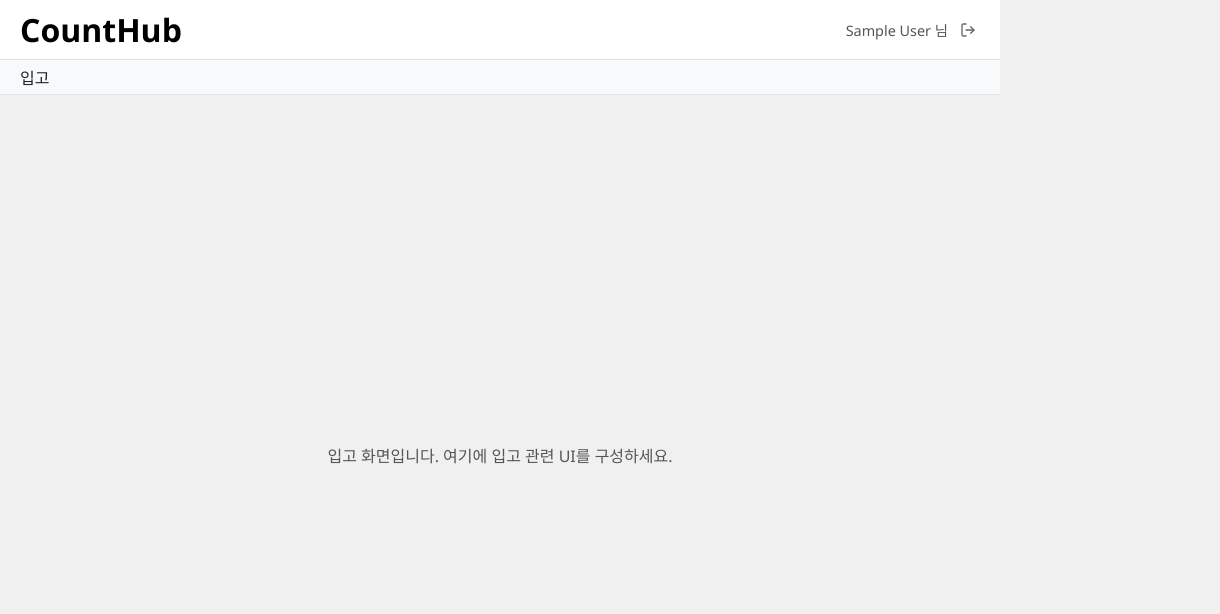
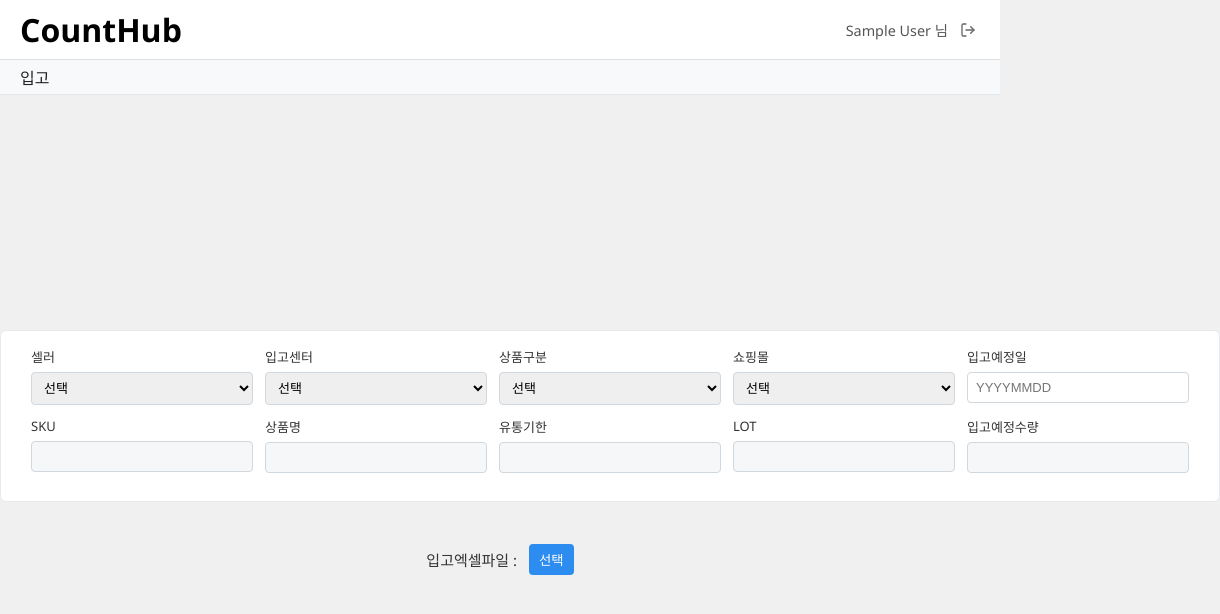
Before and after one commit to lulubethere/CountHub, an Electron app: page html/04-01 inbound.html in a window 1000 px wide. Shown: the whole page, 1220 px wide, since content can reach past the window. Drawn offline with Linux system fonts and the light colour scheme; sample sign-in values are in the browser's storage.

Commit message:
날짜수기입력추가

```diff
--- a/html/04-01 inbound.html
+++ b/html/04-01 inbound.html
@@ -15,11 +15,111 @@
         <h2 class="inbound-title">입고</h2>
       </div>
     </div>
-    <div class="main-content">
-      <p class="page-desc">입고 화면입니다. 여기에 입고 관련 UI를 구성하세요.</p>
+    <div class="inbound-content">
+      <div class="inbound-form">
+        <div class="grid-row">
+          <div class="field">
+            <div class="field-label">셀러</div>
+            <div class="field-control">
+              <select id="sel-seller">
+                <option value="">선택</option>
+              </select>
+            </div>
+          </div>
+          <div class="field">
+            <div class="field-label">입고센터</div>
+            <div class="field-control">
+              <select id="sel-center">
+                <option value="">선택</option>
+              </select>
+            </div>
+          </div>
+          <div class="field">
+            <div class="field-label">상품구분</div>
+            <div class="field-control">
+              <select id="sel-type">
+                <option value="">선택</option>
+              </select>
+            </div>
+          </div>
+          <div class="field">
+            <div class="field-label">쇼핑몰</div>
+            <div class="field-control">
+              <select id="sel-shop">
+                <option value="">선택</option>
+              </select>
+            </div>
+          </div>
+          <div class="field">
+            <div class="field-label">입고예정일</div>
+            <div class="field-control">
+              <input
+                id="dateInput"
+                placeholder="YYYYMMDD"
+                maxlength="8"
+              />
+              <div id="dateError" style="color:red; font-size:12px; display:none; margin-top:4px;">
+               존재하지 않는 날짜입니다.
+              </div>
+            </div>
+          </div>
+        </div>
+
+        <div class="grid-row">
+          <div class="field">
+            <div class="field-label">SKU</div>
+            <div class="field-control">
+              <input id="sku" type="text" disabled value="">
+            </div>
+          </div>
+          <div class="field">
+            <div class="field-label">상품명</div>
+            <div class="field-control">
+              <input id="product-name" type="text" disabled value="">
+            </div>
+          </div>
+          <div class="field">
+            <div class="field-label">유통기한</div>
+            <div class="field-control">
+              <input id="expiry" type="text" disabled value="">
+            </div>
+          </div>
+          <div class="field">
+            <div class="field-label">LOT</div>
+            <div class="field-control">
+              <input id="lot" type="text" disabled value="">
+            </div>
+          </div>
+          <div class="field">
+            <div class="field-label">입고예정수량</div>
+            <div class="field-control">
+              <input id="expected-qty" type="text" disabled value="">
+            </div>
+          </div>
+        </div>
+      </div>
+
+      <div class="excel-upload">
+        <label class="excel-label">입고엑셀파일 :</label>
+        <div class="excel-controls">
+          <input id="inbound-excel-file" type="file" accept=".xlsx,.xls" style="display:none">
+          <button id="btn-select-excel" class="excel-btn">선택</button>
+        </div>
+      </div>
     </div>
   </div>
   <script src="../js/header.js"></script>
   <script src="../js/renderer-inbound.js"></script>
+  <script>
+    (function(){
+      const btn = document.getElementById('btn-select-excel');
+      const input = document.getElementById('inbound-excel-file');
+      if(!btn || !input) return;
+      btn.addEventListener('click', function(){ input.click(); });
+      input.addEventListener('change', function(e){
+        btn.textContent = (e.target.files && e.target.files.length) ? '파일 선택됨' : '선택';
+      });
+    })();
+  </script>
 </body>
 </html>
--- a/js/renderer-inbound.js
+++ b/js/renderer-inbound.js
@@ -11,4 +11,54 @@
     return;
   }
 
+document.addEventListener("DOMContentLoaded", function () {
+
+  const input = document.getElementById("dateInput");
+  const error = document.getElementById("dateError");
+
+  if (!input) return;
+
+  function convertDate() {
+
+    const raw = input.value.replace(/\D/g, "");
+
+    if (raw.length !== 8) return;
+
+    const y = parseInt(raw.slice(0, 4));
+    const m = parseInt(raw.slice(4, 6));
+    const d = parseInt(raw.slice(6, 8));
+
+    const date = new Date(y, m - 1, d);
+
+    const isValid =
+      date.getFullYear() === y &&
+      date.getMonth() === m - 1 &&
+      date.getDate() === d;
+
+    if (!isValid) {
+      error.style.display = "block";
+      input.value = "";
+      input.focus();
+      return;
+    }
+
+    error.style.display = "none";
+
+    input.value =
+      y + "-" +
+      String(m).padStart(2, "0") + "-" +
+      String(d).padStart(2, "0");
+  }
+
+  input.addEventListener("keydown", function (e) {
+    if (e.key === "Enter") {
+      e.preventDefault();
+      convertDate();
+    }
+  });
+
+  input.addEventListener("blur", convertDate);
+
+});
+
 })();
--- a/package.json
+++ b/package.json
@@ -14,6 +14,7 @@
     "electron": "^40.4.1"
   },
   "dependencies": {
+    "flatpickr": "^4.6.13",
     "pg": "^8.18.0"
   }
 }
--- a/style/inbound-style.css
+++ b/style/inbound-style.css
@@ -9,7 +9,7 @@
 }
 .inbound-header-inner {
   max-width: 1200px;
-  margin: 0 auto;
+  margin: 0px;
   padding: 5px 20px;
   display: flex;
   align-items: center;
@@ -21,3 +21,81 @@
   font-weight: 500;
   color: #222;
 }
+
+.excel-upload {
+  max-width: 900px;
+  margin: 24px auto;
+  display: flex;
+  align-items: center;
+  justify-content: center;
+  gap: 12px;
+}
+.excel-label {
+  font-size: 15px;
+  color: #333;
+}
+.excel-controls {
+  display: flex;
+  align-items: center;
+  gap: 8px;
+}
+.excel-btn {
+  padding: 6px 10px;
+  background: #2d8cf0;
+  color: #fff;
+  border: none;
+  border-radius: 4px;
+  cursor: pointer;
+}
+.inbound-content {
+    height: calc(100vh - 80px);
+    display: flex;
+    align-items: center;
+    flex-direction: column;
+    justify-content: center;
+}
+.inbound-form {
+  max-width: 1200px;
+  margin: 18px auto;
+  padding: 16px 30px;
+  background: #fff;
+  border: 1px solid #e6eaee;
+  border-radius: 6px;
+}
+.grid-row {
+  display: grid;
+  grid-template-columns: repeat(5, 1fr);
+  gap: 12px;
+  margin-bottom: 12px;
+}
+.field {
+  display: flex;
+  flex-direction: column;
+}
+.field-label {
+  font-size: 13px;
+  color: #333;
+  margin-bottom: 6px;
+}
+.field-control select
+{
+  width: 100%;
+  padding: 7px 8px;
+  border: 1px solid #d0d7dd;
+  border-radius: 4px;
+  font-size: 13px;
+}
+
+.field-control input {
+  width: 204px;
+  padding: 7px 8px;
+  border: 1px solid #d0d7dd;
+  border-radius: 4px;
+  font-size: 13px;
+}
+
+.field-control input[disabled] {
+  background: #f5f7f9;
+  color: #666;
+  pointer-events: none;
+}
```
Also changed, not shown: 1 other file.
